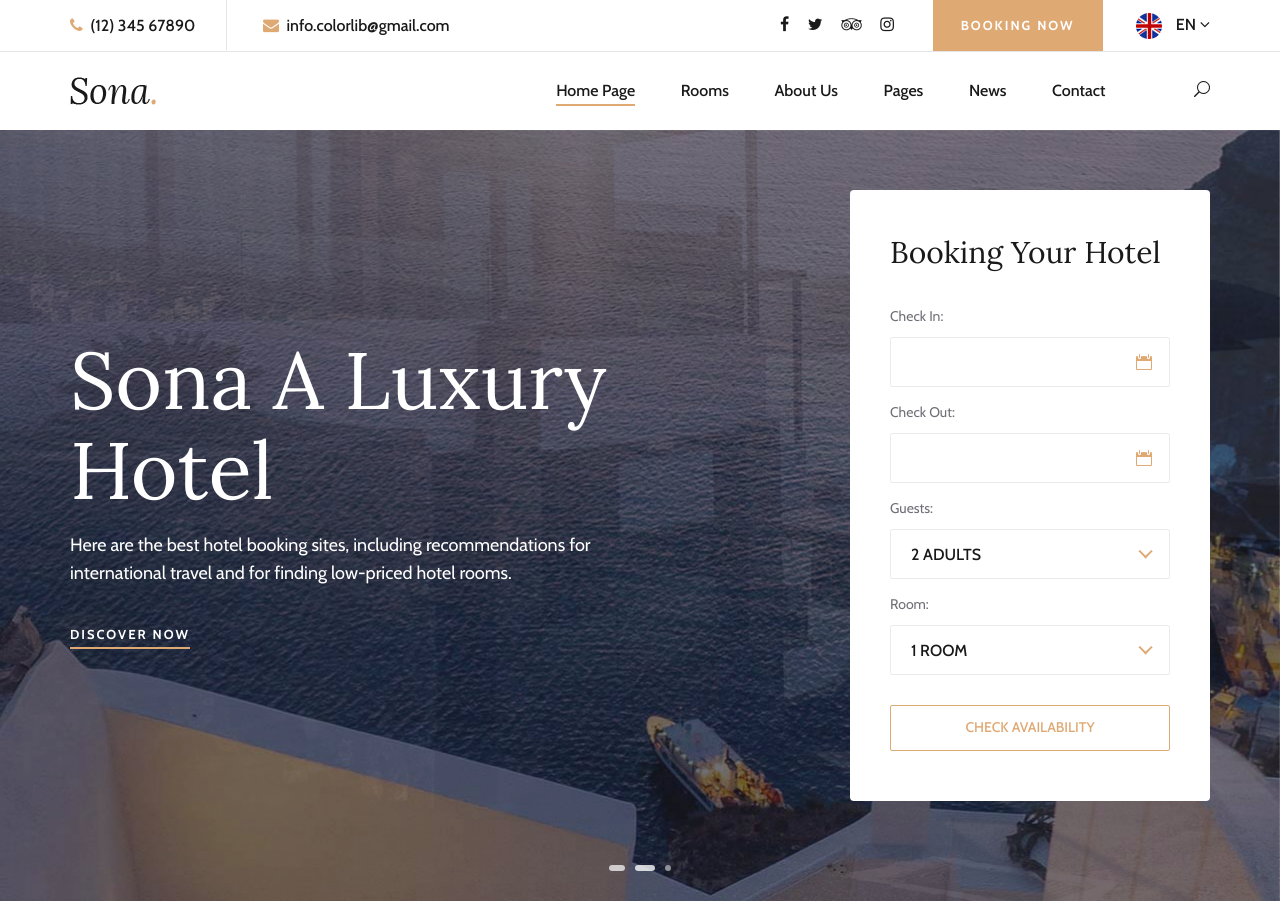
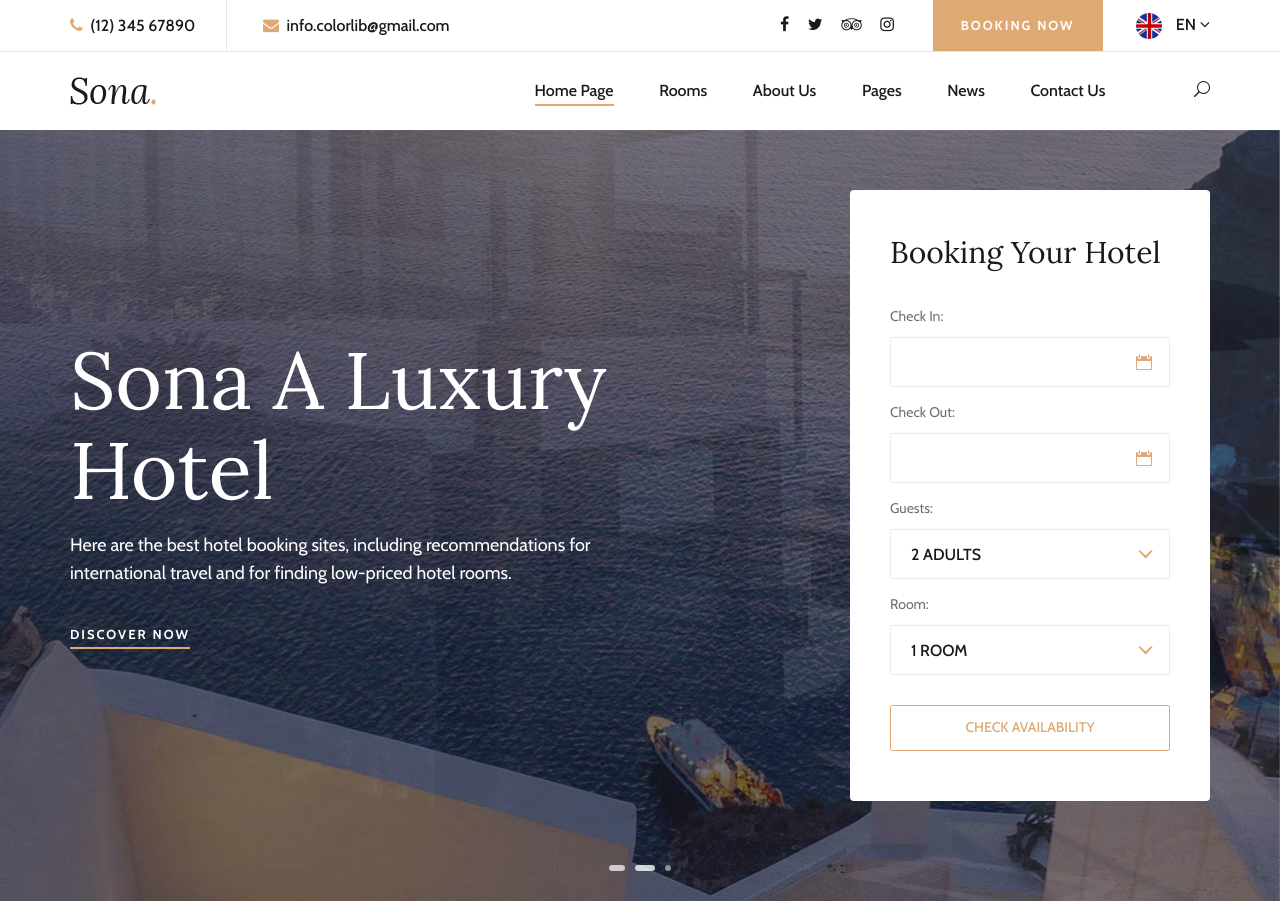
Before and after one commit to izadpour/fast-git, a plain HTML site: page index.html in a window 1280 px wide. Shown: the top 901 px of the page. Drawn offline with nearby package versions, Linux system fonts and the light colour scheme.

Commit message:
changed title contact

```diff
--- a/index.html
+++ b/index.html
@@ -7,7 +7,7 @@
     <meta name="keywords" content="Sona, unica, creative, html">
     <meta name="viewport" content="width=device-width, initial-scale=1.0">
     <meta http-equiv="X-UA-Compatible" content="ie=edge">
-    <title>Sona |majid Template Master Branch 1</title>
+    <title>Sona |  Template Master Branch 1</title>
     <!-- Google Font -->
     <link href="https://fonts.googleapis.com/css?family=Lora:400,700&display=swap" rel="stylesheet">
     <link href="https://fonts.googleapis.com/css?family=Cabin:400,500,600,700&display=swap" rel="stylesheet">
@@ -69,7 +69,7 @@
                     </ul>
                 </li>
                 <li><a href="./blog.html">News</a></li>
-                <li><a href="./contact.html">Contact</a></li>
+                <li><a href="./contact.html">Contact with Us</a></li>
             </ul>
         </nav>
         <div id="mobile-menu-wrap"></div>
@@ -146,7 +146,7 @@
                                         </ul>
                                     </li>
                                     <li><a href="./blog.html">News</a></li>
-                                    <li><a href="./contact.html">Contact</a></li>
+                                    <li><a href="./contact.html">Contact Us</a></li>
                                 </ul>
                             </nav>
                             <div class="nav-right search-switch">
```
